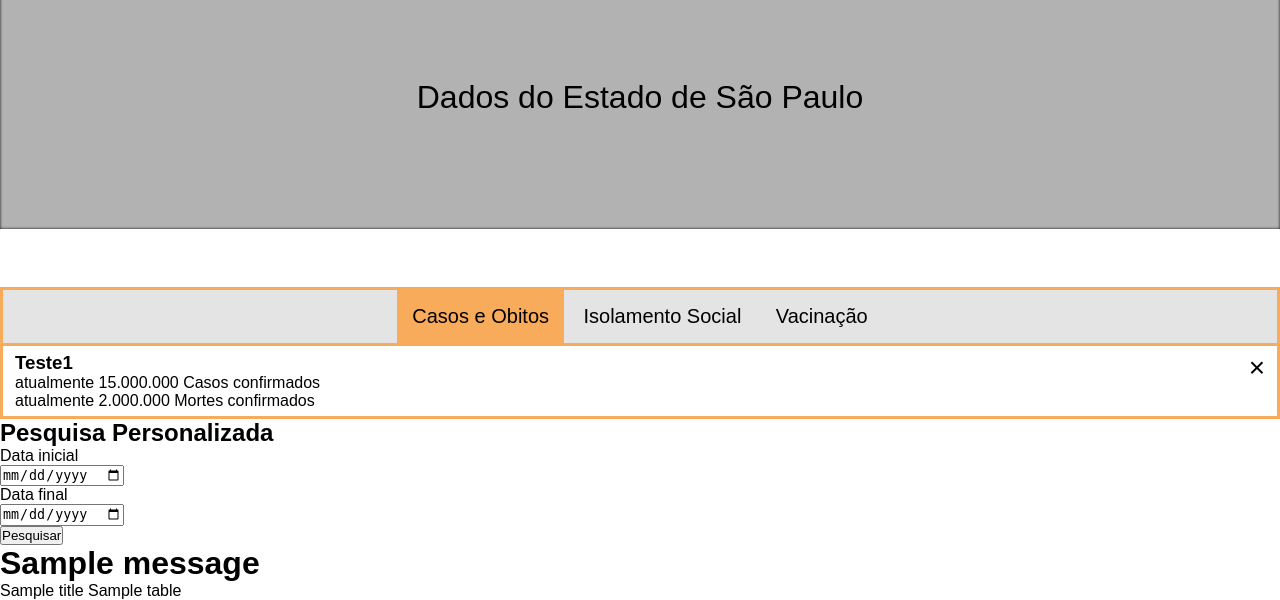
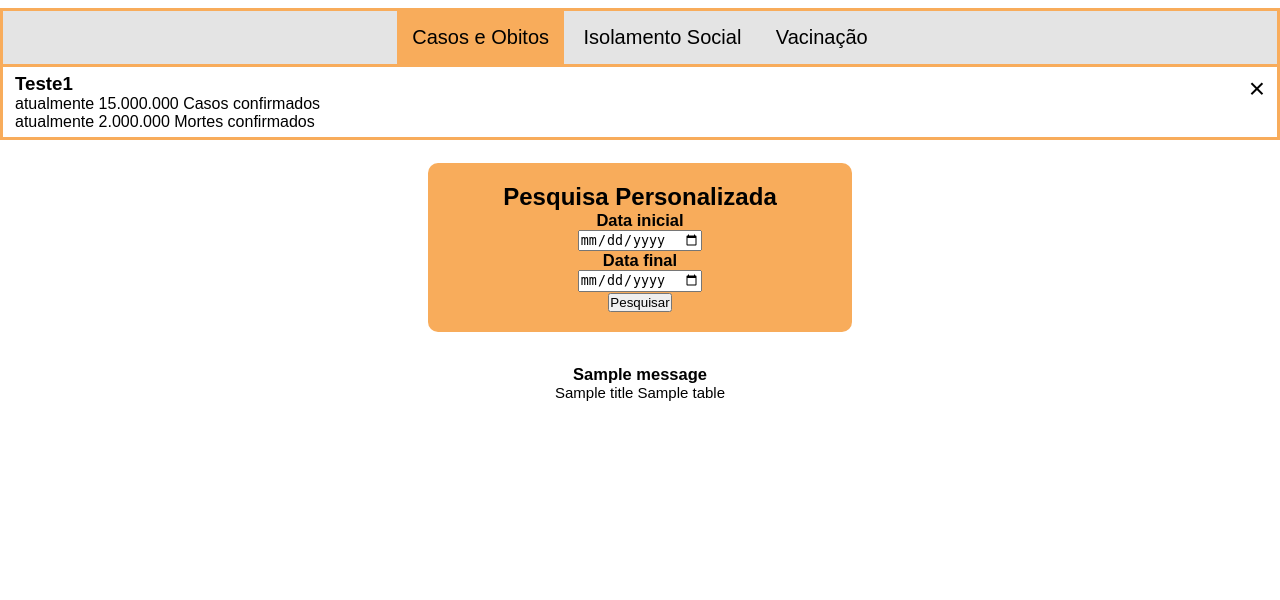
Before and after one commit to juliaregia/Carcara, a Flask app: template Aplicação Web/app/templates/estados.html in a window 1280 px wide. Shown: the part 331-931 px from the top of the page. After the commit the page ends 732 px from the top, so only its background shows below. Run offline with Flask 2, Linux system fonts and the light colour scheme; the template is opened without the code that fills it: values that come from a table or form of the project are taken from there, most other values are stand-ins (such as "Sample title", 1, 10 or a date in 2020); one stand-in notice (Sample message) is shown; parts of the project's set-up code (start-up, migrations or seed data) failed here and were passed over.

Commit message:
FlaskPandemiaEstruturada

```diff
--- a/Aplicação Web/app/static/style.css
+++ b/Aplicação Web/app/static/style.css
@@ -5,6 +5,7 @@
 body{
   background-color: #ffffff;
   font-family: Arial;
+
 }
 
 /* ------------------------------- ↓↓↓↓↓ Menu(navbar) ↓↓↓↓↓ --------------------------------*/
@@ -12,6 +13,12 @@
 .logo{
  min-width: 500px;
  max-width: 1000px;
+
+}
+
+a{
+  text-decoration: none;
+  color: black;
 
 }
 
@@ -35,8 +42,6 @@
   padding: 20px;
   max-height: 20px;
   font-size: 18px;
-
-
 }
 
 nav, ul {
@@ -53,15 +58,13 @@
   right: 10px;
   top: center;
   display: none;
-
-
 }
 
 li:hover {
-  cursor: pointer;
   opacity: 0.8;
   background-color: #ac5a00;
   font-size: 21px;
+
 }
 
 .button1:hover {
@@ -189,7 +192,7 @@
 
 .hide{
   visibility: hidden;
-  font-size: 50px;
+  font-size: 20px;
 }
 
 /* Style the tab */
@@ -257,3 +260,48 @@
   text-align: center;
 
 }
+
+
+/* ------------------------------- ↓↓↓↓↓ TABELA ↓↓↓↓↓  --------------------------------*/
+.pesquisa{
+  font-size: 15px;
+}
+
+h1, form{
+  text-align: center;
+  font-size: 110%;
+}
+
+h2{
+  text-align: center;
+  font-size: 160%;
+}
+
+.blocoTab{
+  background-color: #F8AC5B;
+  padding: 20px;
+  max-width: 30%;
+  margin: auto;
+  border-radius: 10px;
+
+  color: #000000;
+  font-weight: bold;
+}
+
+.tabela1{
+
+  text-align: center;
+  max-width: 40%;
+  margin: auto;
+  border-radius: 10px;
+  padding: 10px;
+}
+
+table{
+
+  text-align: center;
+  margin: auto;
+
+  border-collapse: collapse;
+  width: 100%;
+}
--- a/Aplicação Web/app/templates/estados.html
+++ b/Aplicação Web/app/templates/estados.html
@@ -135,7 +98,59 @@
             // Get the element with id="defaultOpen" and click on it
             document.getElementById("defaultOpen").click();
             </script>
+
+
+
+
+
           </div>
+
+           <!-- Paragrafo Invisivel -->
+          <p class="hide"> a</p>
+
+
+<div class="pesquisa">
+
+    <div class="blocoTab">
+          {% block content %}
+      <h2>Pesquisa Personalizada</h2>
+
+      <form action="/estados/search" method="post">
+          <p>
+              {{form.startdate_field.label}} <br>
+              {{form.startdate_field(min=min, max=max)}}
+          </p>
+          <p>
+              {{form.enddate_field.label}} <br>
+              {{form.enddate_field(min=min, max=max)}}
+          </p>
+          <p>
+              {{form.submit_field()}}
+          </p>
+      </form>
+
+      {% endblock %}
+    </div>
+
+ <!-- Paragrafo Invisivel -->
+ <p class="hide">a</p>
+
+<div class="tabela1">
+  {% with messages = get_flashed_messages() %}
+     {% if messages %}
+        {% for message in messages %}
+        <h1>  {{ message }}  </h1>
+        {% endfor %}
+     {% endif %}
+  {% endwith %}
+
+
+  {% for table in tables %}
+        {{titles[loop.index]}}
+        {{ table|safe }}
+  {% endfor %}
+  </div>
+</div>
 
     </body>
 
--- a/Aplicação Web/app/templates/index.html
+++ b/Aplicação Web/app/templates/index.html
@@ -30,7 +30,7 @@
     <div class="menuH">
       <nav>
 
-        <div class="logo"><img src="{{  url_for('static', filename='logo.jpg')}}" ></div>
+        <div class="logo"><img src="{{  url_for('static', filename='logo.JPG')}}" ></div>
 
         <button class="button button1">&#9776;</button>
 
--- a/Aplicação Web/app/templates/municipios.html
+++ b/Aplicação Web/app/templates/municipios.html
@@ -32,7 +32,7 @@
     <div class="menuH">
       <nav>
 
-        <div class="logo"><img src="{{  url_for('static', filename='logo.jpg')}}" ></div>
+        <div class="logo"><img src="{{  url_for('static', filename='logo.JPG')}}" ></div>
 
         <button class="button button1">&#9776;</button>
 
```
Also changed, not shown: other parts of Aplicação Web/app/templates/estados.html (+3 -40 lines).
